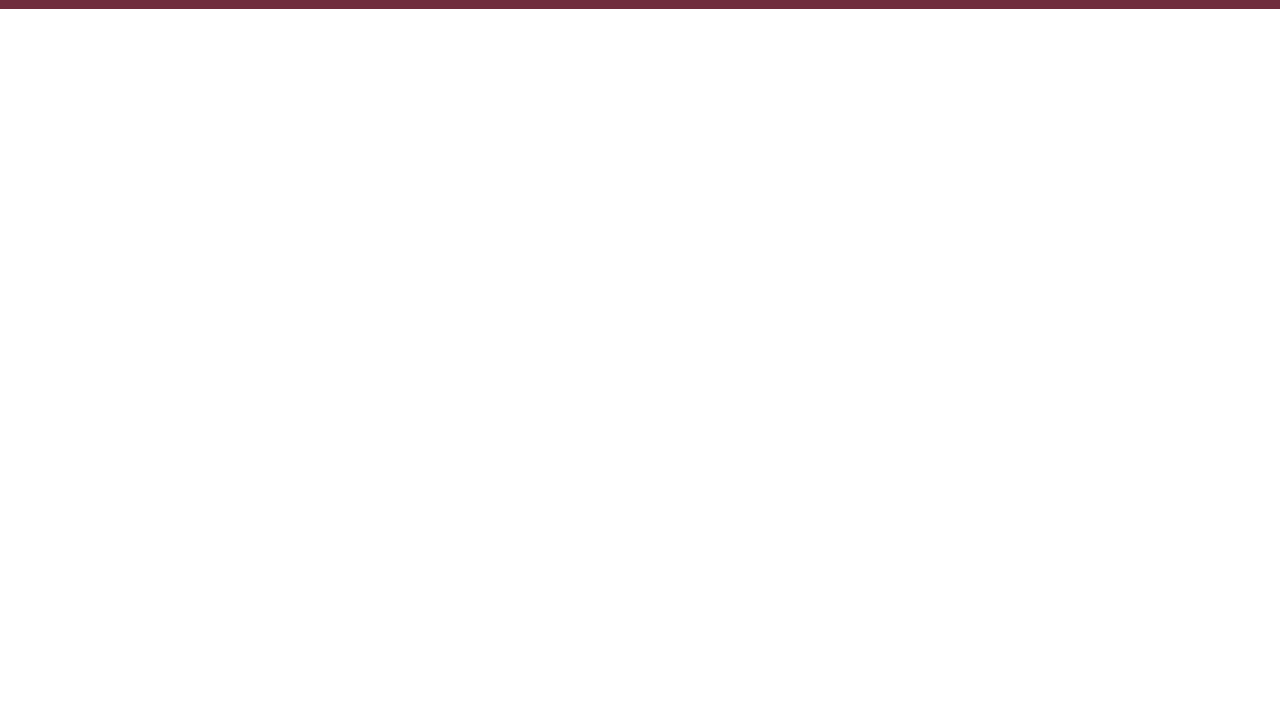
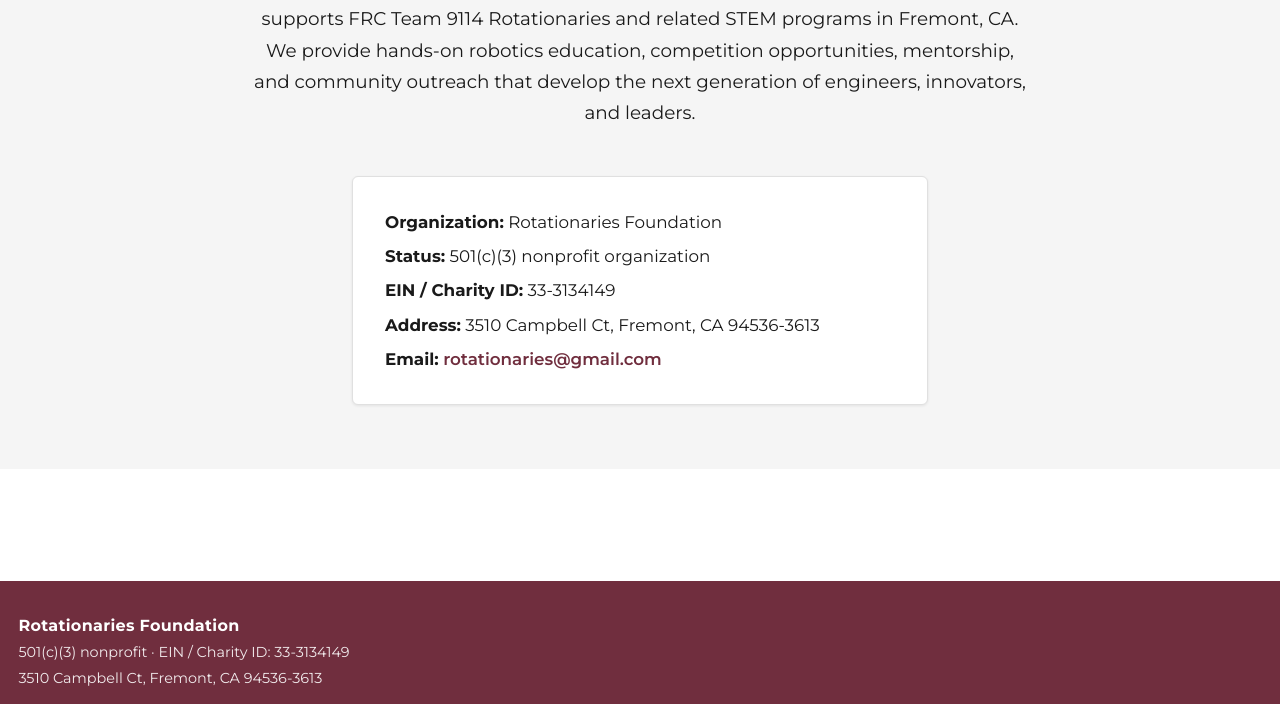
Before and after one commit to k8lyn246/9114-website, a plain HTML site: page index.html in a window 1280 px wide. Shown: the part 1932-2636 px from the top of the page. Before the commit the page ends 1941 px from the top, so only its background shows below. Drawn offline with Linux system fonts and the light colour scheme.

Commit message:
Add files via upload

```diff
--- a/index.html
+++ b/index.html
@@ -47,7 +47,7 @@
           </div>
         </div>
         <img src="images/robot picture.jpg" alt="Rotationaries robot" class="slideshow-slide slideshow-slide--robot active is-blurred" data-intro="true">
-        <img src="images/team_sunset.jpg" alt="Rotationaries team at sunset" class="slideshow-slide">
+        <img src="images/team_sunset.JPG" alt="Rotationaries team at sunset" class="slideshow-slide">
         <img src="images/contra_costa_team.jpg" alt="Rotationaries at Contra Costa" class="slideshow-slide">
         <img src="images/9114 signs_edited.jpg" alt="FRC 9114 team signs" class="slideshow-slide">
         <img src="images/team_hike.webp" alt="Rotationaries team hike" class="slideshow-slide">
@@ -146,10 +146,31 @@
         <button type="button" class="accomplishments-nav accomplishments-nav--next" aria-label="Next accomplishment">&rsaquo;</button>
       </div>
     </section>
+
+    <section class="foundation-info" id="foundation" aria-label="Rotationaries Foundation details">
+      <div class="container foundation-info__inner">
+        <h2 class="section-hero-title scroll-reveal">Our Mission</h2>
+        <p class="foundation-info__mission scroll-reveal scroll-reveal--delay-1">
+          Rotationaries Foundation is a youth-serving 501(c)(3) educational nonprofit that supports FRC Team 9114 Rotationaries and related STEM programs in Fremont, CA. We provide hands-on robotics education, competition opportunities, mentorship, and community outreach that develop the next generation of engineers, innovators, and leaders.
+        </p>
+        <div class="foundation-info__details scroll-reveal scroll-reveal--delay-2">
+          <p><strong>Organization:</strong> Rotationaries Foundation</p>
+          <p><strong>Status:</strong> 501(c)(3) nonprofit organization</p>
+          <p><strong>EIN / Charity ID:</strong> 33-3134149</p>
+          <p><strong>Address:</strong> 3510 Campbell Ct, Fremont, CA 94536-3613</p>
+          <p><strong>Email:</strong> <a href="mailto:rotationaries@gmail.com">rotationaries@gmail.com</a></p>
+        </div>
+      </div>
+    </section>
   </main>
 
   <footer class="site-footer">
     <div class="container footer-inner">
+      <div class="footer-org">
+        <p class="footer-org__name">Rotationaries Foundation</p>
+        <p class="footer-org__meta">501(c)(3) nonprofit · EIN / Charity ID: 33-3134149</p>
+        <p class="footer-org__address">3510 Campbell Ct, Fremont, CA 94536-3613</p>
+      </div>
       <ul class="footer-social">
         <li>
           <a href="https://www.instagram.com/frc9114/" target="_blank" rel="noopener noreferrer" aria-label="Instagram">
--- a/styles.css
+++ b/styles.css
@@ -378,6 +378,80 @@
   padding: var(--space-3xl) 0 var(--space-md);
 }
 
+/* Foundation / nonprofit transparency */
+.foundation-info {
+  background: var(--color-bg-alt);
+  padding: var(--space-3xl) var(--space-lg);
+  text-align: center;
+}
+
+.foundation-info__inner {
+  max-width: 820px;
+}
+
+.foundation-info .section-hero-title {
+  margin-bottom: var(--space-xl);
+}
+
+.foundation-info__mission {
+  margin: 0 auto var(--space-2xl);
+  max-width: 42em;
+  font-size: clamp(1rem, 2vw, 1.15rem);
+  line-height: 1.7;
+  color: var(--color-text);
+}
+
+.foundation-info__details {
+  display: grid;
+  gap: var(--space-sm);
+  max-width: 36em;
+  margin: 0 auto;
+  padding: var(--space-xl);
+  background: var(--color-white);
+  border: 1px solid var(--color-border);
+  border-radius: var(--radius);
+  text-align: left;
+  box-shadow: var(--shadow);
+}
+
+.foundation-info__details p {
+  margin: 0;
+  font-size: clamp(0.95rem, 1.6vw, 1.05rem);
+  line-height: 1.55;
+  color: var(--color-text);
+}
+
+.foundation-info__details a {
+  color: var(--color-primary);
+  font-weight: 600;
+}
+
+.foundation-info__details a:hover {
+  color: var(--color-primary-hover);
+}
+
+.contact-org-details {
+  margin-top: var(--space-xl);
+  padding-top: var(--space-xl);
+  border-top: 1px solid rgba(255, 255, 255, 0.25);
+}
+
+.contact-org-details p {
+  margin: 0 0 var(--space-sm);
+  font-size: clamp(0.95rem, 1.8vw, 1.05rem);
+  line-height: 1.5;
+  color: rgba(255, 255, 255, 0.92);
+}
+
+.contact-org-details a {
+  color: var(--color-contact-accent);
+  font-weight: 600;
+}
+
+.contact-org-details a:hover {
+  color: var(--color-white);
+}
+
 /* Accomplishments carousel */
 .accomplishments {
   padding: clamp(3rem, 7vw, 5rem) var(--space-lg) var(--space-3xl);
@@ -1296,8 +1370,33 @@
 
 .footer-inner {
   display: flex;
-  align-items: center;
+  flex-direction: column;
+  align-items: flex-start;
+  gap: var(--space-lg);
   width: 100%;
+}
+
+.footer-org {
+  max-width: 40rem;
+}
+
+.footer-org__name {
+  margin: 0 0 var(--space-xs);
+  font-size: 1rem;
+  font-weight: 700;
+  letter-spacing: 0.02em;
+}
+
+.footer-org__meta,
+.footer-org__address {
+  margin: 0 0 var(--space-xs);
+  font-size: 0.9rem;
+  line-height: 1.5;
+  color: rgba(255, 255, 255, 0.9);
+}
+
+.footer-org__address {
+  margin-bottom: 0;
 }
 
 .footer-social {
```
Also changed, not shown: about.html (+5 -0 lines), contact.html (+12 -0 lines), donations.html (+5 -0 lines), join.html (+5 -0 lines), sponsor.html (+5 -0 lines), team.html (+5 -0 lines).
